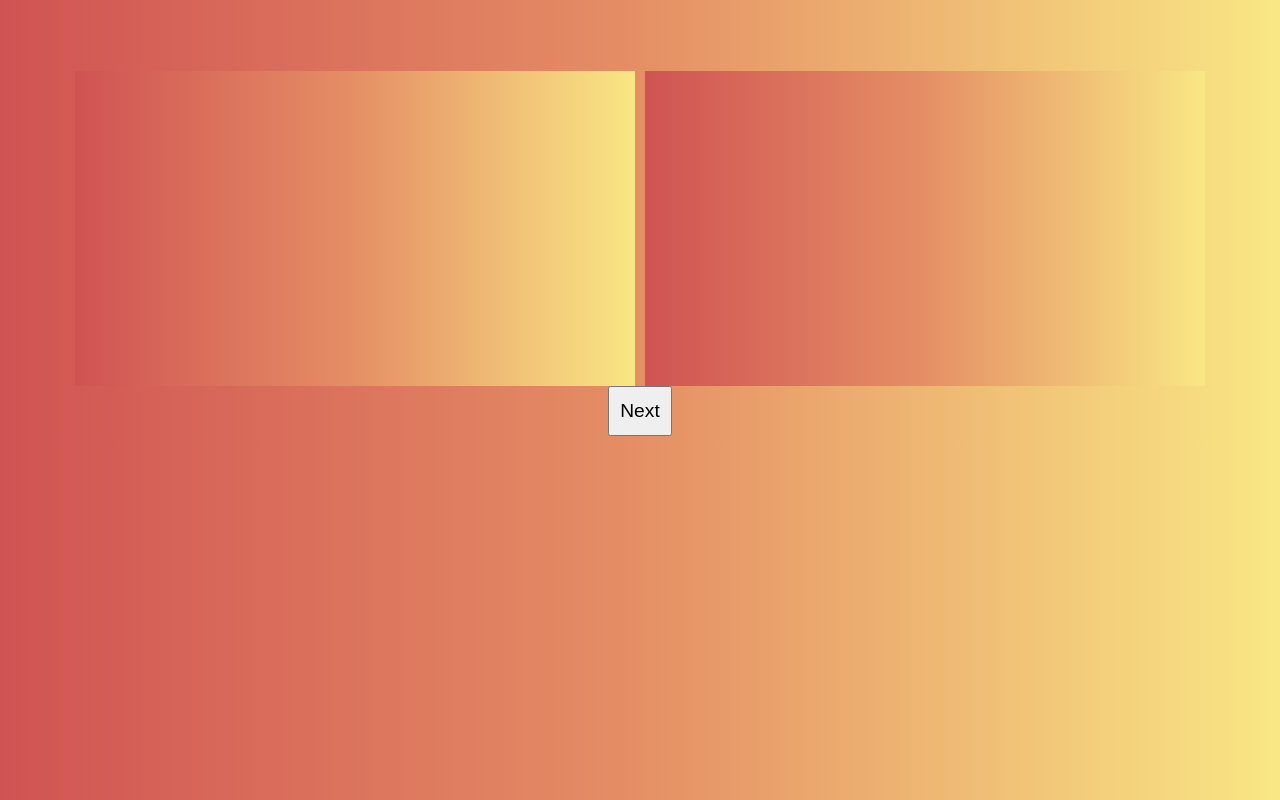
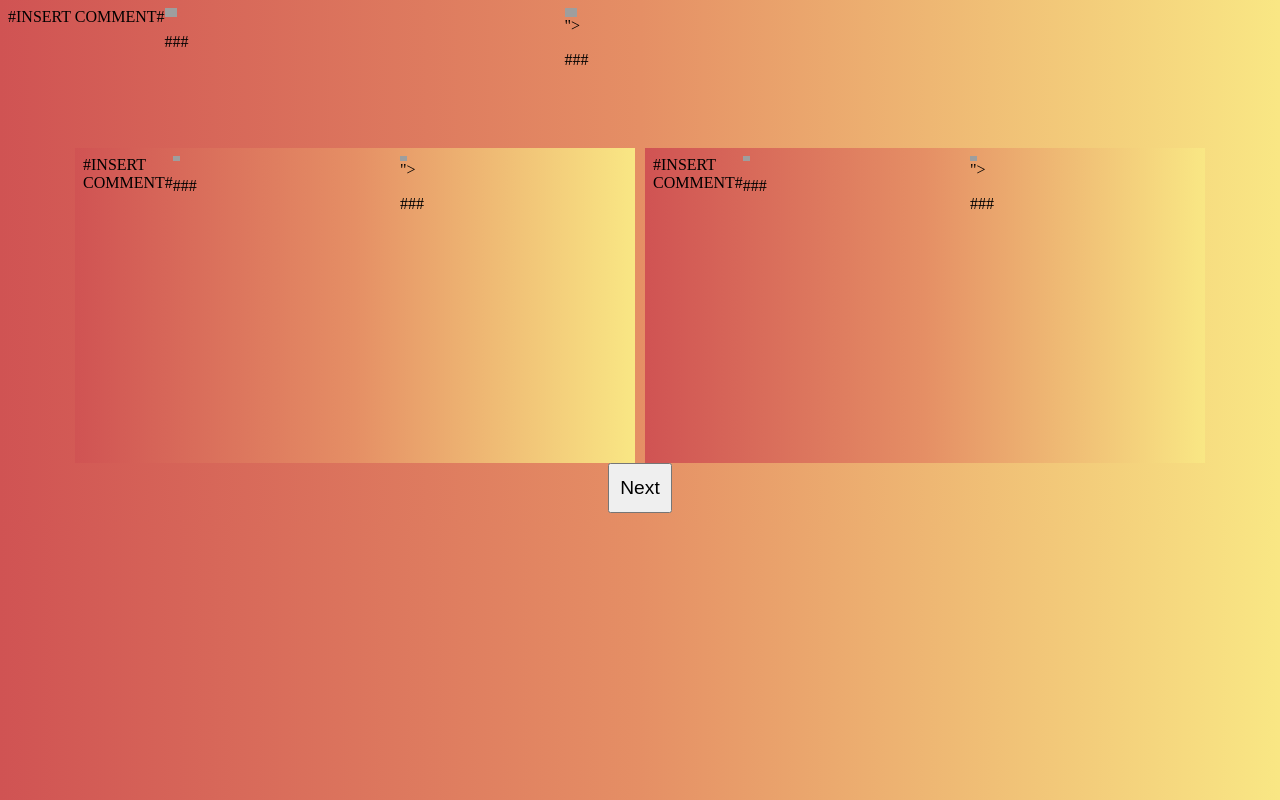
Before and after one commit to AdamFariello/SBA-318, a website: page pages/vidComp.html in a window 1280 px wide. Drawn offline with Linux system fonts and the light colour scheme; grey boxes are pictures that could not be loaded.

Commit message:
ADded alot to vidComp

```diff
--- a/pages/vidComp.html
+++ b/pages/vidComp.html
@@ -5,8 +5,47 @@
     <meta name="viewport" content="width=device-width, initial-scale=1.0">
     <title>Comparing Videos</title>
 </head>
+
+
 <body>
-    <div id="page">
+    <div id="dislikeComments">
+        <div class="commentBox">
+            <div class="comment">
+                #INSERT COMMENT#
+            </div>
+            <div class="vertical">
+                <img class="icon" src="https://external-content.duckduckgo.com/iu/?u=https%3A%2F%2Fstatic.vecteezy.com%2Fsystem%2Fresources%2Fpreviews%2F024%2F997%2F864%2Foriginal%2Frealistic-thumb-up-hand-gesture-on-transparent-background-as-like-good-feedback-positive-reaction-validation-and-approval-generative-ai-png.png&f=1&nofb=1&ipt=63f5ca640a556547be4094c2173229ffe508efe0a9af3577da0ad59eb7e97ba4">
+                <p>###</p>
+            </div>
+            <div class="vertical">
+                <img class="icon" src="https://external-content.duckduckgo.com/iu/?u=https%3A%2F%2Fstatic.vecteezy.com%2Fsystem%2Fresources%2Fthumbnails%2F045%2F822%2F185%2Fsmall_2x%2Fa-close-up-view-of-a-hand-showing-a-thumbs-down-gesture-with-a-transparent-background-png.png&f=1&nofb=1&ipt=5f7ee3dcdb53151abab36779c7f254b652174f48a204f89d3305aa92de42d201" />">
+                <p>###</p>
+            </div>
+        </div>
+
+        <style>
+            .commentBox {
+                display: flex;
+                flex-direction: row;
+                width:fit-content;
+            }
+
+            .icon {
+                width: 3%;
+            }
+
+            .vertical {
+                display:flex;
+                flex-direction: column;
+                padding: 0px;
+                margin:0px;
+            }
+
+        </style>
+
+    </div>
+
+    <div id="centerCol">
         <div class="videosDiv">
             <iframe id="leftVideo" class="videoProperties" src="#videoOneInsert#"
                 title="YouTube video player" frameborder="0" allow="accelerometer; autoplay; clipboard-write; encrypted-media; gyroscope; picture-in-picture; web-share" referrerpolicy="no-referrer-when-downgrade" allowfullscreen></iframe>
@@ -31,7 +70,7 @@
 
         /*TODO: add styling to it*/
         /*TODO: figure out how to put this in a seperate file (express only sending .html currently*/
-        #page {
+        #centerCol {
             display:flex;
             flex-direction:column;
             justify-content: center;
```
Also changed, not shown: pages/apiGui.html (added, +34 -0 lines), server.js (+0 -11 lines), images/thumbDown.png (added), images/thumbUp.png (added).
